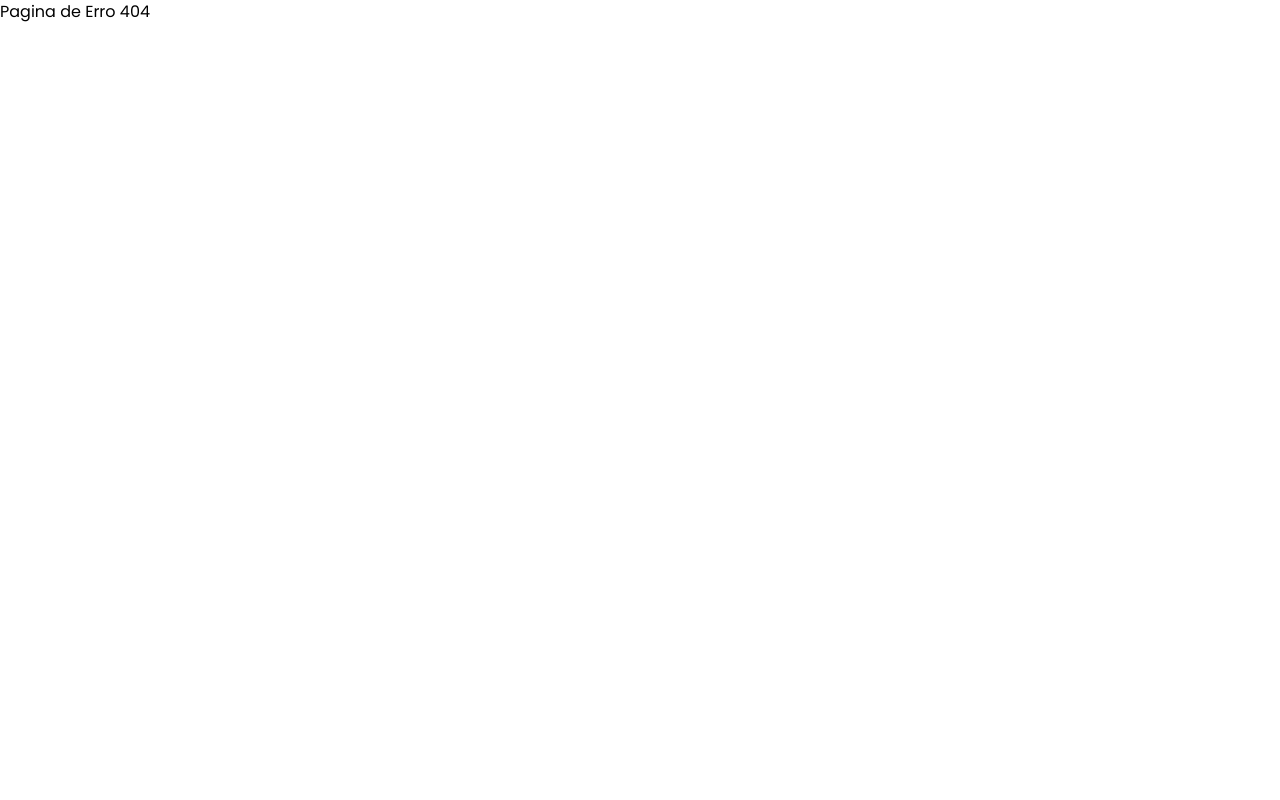
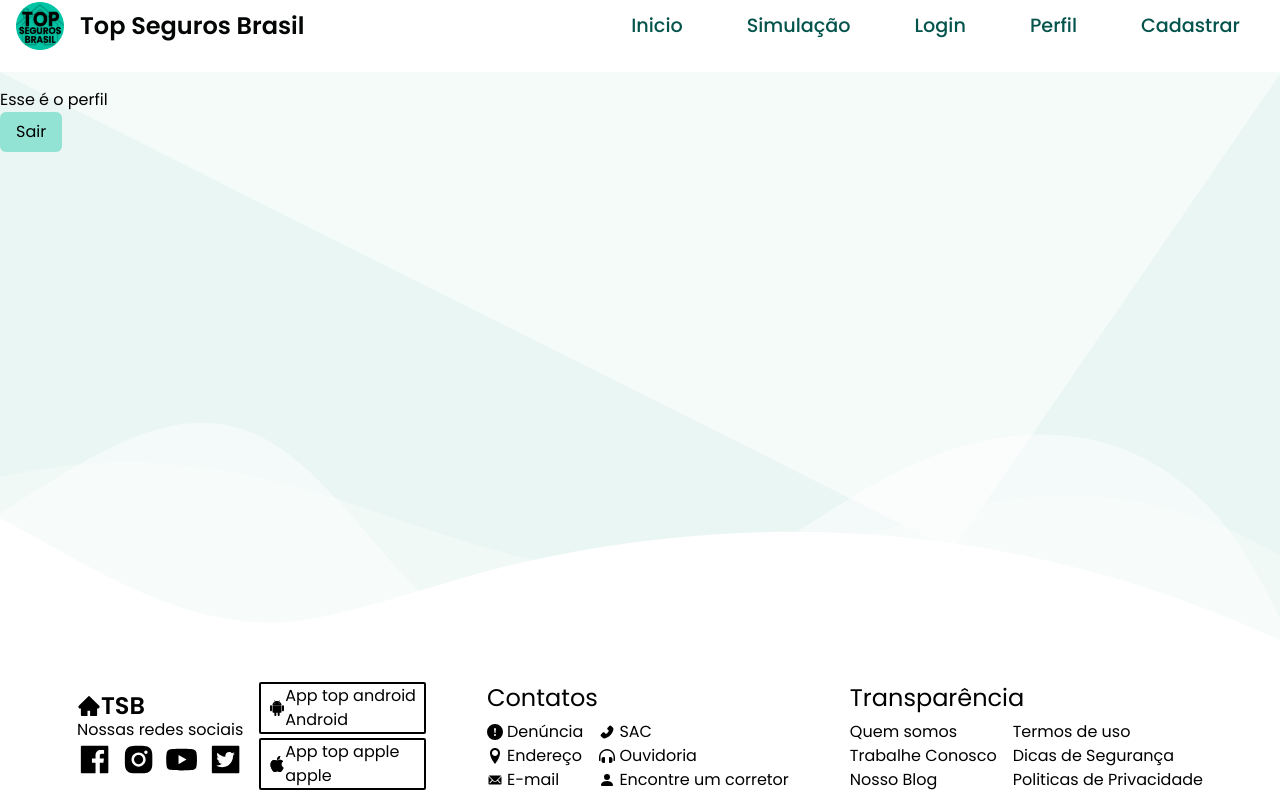
Before and after one commit to duduarsenal/top-seguros-brasil, a React (Vite) app: page /perfil in a window 1280 px wide. Before the commit this address had no page. Built offline with nearby package versions, Linux system fonts and the light colour scheme; sample sign-in values are in the browser's storage.

Commit message:
feat: adding jwt token and validations

```diff
--- a/src/App.jsx
+++ b/src/App.jsx
@@ -1,15 +1,20 @@
-import { useState } from "react";
+import { useContext, useEffect, useState } from "react";
 import { Outlet } from "react-router-dom";
 
 import Header from "./components/Header/Header";
 import Footer from "./components/Footer/Footer";
 import ErrorPopup from "./components/ErrorPopup/ErrorPopup";
 
-import { UserProvider } from "./context/UserContext";
+import { TriangleTop, WavesOpacityBottom } from "./components/Shapes/Shapes";
+import { AuthUser } from "./api/authUser";
+import { UserContext } from "./context/UserContext";
+function App() {
+  const [error, setError] = useState({ state: false, message: "Message undefined" });
+  const {setIsLogged} = useContext(UserContext);
 
-import { TriangleTop, WavesOpacityBottom } from "./components/Shapes/Shapes";
-function App() {
-  const [error, setError] = useState({ state: false, message: "Teste" });
+  useEffect(() => {
+    setIsLogged(AuthUser());
+  }, [])
 
   return (
     <div className="min-h-screen h-max flex flex-col justify-between">
@@ -18,9 +23,7 @@ function App() {
         <main className="w-full min-h-[calc(100vh-220px)] relative py-4 bg-regular-green-opacity z-0">
           <TriangleTop />
           <div className="max-w-[1360px] m-auto">
-          <UserProvider>
-            <Outlet context={[error, setError]} />
-          </UserProvider>
+            <Outlet context={[ error, setError]} />
           </div>
           <WavesOpacityBottom />
         </main>
--- /dev/null
+++ b/src/api/authUser.jsx
@@ -0,0 +1,7 @@
+export function AuthUser() {
+  const jwtToken = localStorage.getItem("tjwt");
+
+  if (!jwtToken) return false;
+
+  return true;
+}
--- a/src/components/Header/Header.jsx
+++ b/src/components/Header/Header.jsx
@@ -1,7 +1,12 @@
 import { Link } from "react-router-dom";
 import Logo from '../../assets/favicon.png'
+import { useContext } from "react";
+import { UserContext } from "../../context/UserContext";
 
 export default function Header() {
+
+    const {isLogged} = useContext(UserContext)
+
     return (
         <nav className="flex justify-between h-[3.25rem] px-4">
             <div className="flex gap-4 items-center">
@@ -13,6 +18,7 @@ export default function Header() {
                 {/* <li className="h-full"><Link to="/" className="w-max h-full flex items-center px-6 hover:bg-light-green-opacity">Nossos Seguros</Link></li> */}
                 <li className="h-full"><Link to="/simulacao" className="h-full flex items-center px-6 hover:bg-light-green-opacity">Simulação</Link></li>
                 <li className="h-full"><Link to="/login" className="h-full flex items-center px-6 hover:bg-light-green-opacity">Login</Link></li>
+                <li className="h-full"><Link to="/perfil" className={`${isLogged ? 'flex' : 'hidden'} h-full items-center px-6 hover:bg-light-green-opacity`}>Perfil</Link></li>
                 <li className="h-full"><Link to="/cadastro" className="h-full flex items-center px-6 hover:bg-light-green-opacity">Cadastrar</Link></li>
             </ul>
         </nav>
--- a/src/context/UserContext.jsx
+++ b/src/context/UserContext.jsx
@@ -4,9 +4,10 @@ export const UserContext = createContext();
 
 export const UserProvider = ({ children }) => {
   const [userID, setUserID] = useState(null);
+  const [isLogged, setIsLogged] = useState();
 
   return (
-    <UserContext.Provider value={{ userID, setUserID }}>
+    <UserContext.Provider value={{ userID, setUserID, isLogged, setIsLogged }}>
       {children}
     </UserContext.Provider>
   );
--- a/src/main.jsx
+++ b/src/main.jsx
@@ -9,13 +9,20 @@ import SeguroDetails from "./pages/SeguroDetails/SeguroDetails";
 import Login from "./pages/Login/Login";
 import Cadastrar from "./pages/Cadastrar/Cadastrar";
 import ErrorPage from "./pages/Error/ErrorPage";
+import Perfil from './pages/Perfil/Perfil'
 
 import { createBrowserRouter, RouterProvider } from "react-router-dom";
+import { PrivateRoute } from "./routes/PrivateRoute.jsx";
+import { AuthUser } from "./api/authUser.jsx";
+import { UserProvider } from "./context/UserContext.jsx";
 
 const router = createBrowserRouter([
   {
     path: "/",
-    element: <App />,
+    element: (
+      <UserProvider>
+        <App />
+      </UserProvider>),
     errorElement: <ErrorPage />,
     children: [
       {
@@ -25,6 +32,14 @@ const router = createBrowserRouter([
       {
         path: "/simulacao",
         element: <Simulacao />,
+      },
+      {
+        path: "/perfil",
+        element: (
+          <PrivateRoute AuthUser={AuthUser}>
+            <Perfil />
+          </PrivateRoute>
+        ),
       },
       {
         path: "/login",
@@ -45,6 +60,6 @@ const router = createBrowserRouter([
 
 ReactDOM.createRoot(document.getElementById("root")).render(
   <React.StrictMode>
-      <RouterProvider router={router} />
+    <RouterProvider router={router} />
   </React.StrictMode>
 );
--- a/src/pages/Login/Login.jsx
+++ b/src/pages/Login/Login.jsx
@@ -8,17 +8,22 @@ export default function Login() {
     const [nameValue, setNameValue] = useState("")
     const [passValue, setPassValue] = useState("")
 
-    const {userID, setUserID} = useContext(UserContext);
+    const {setIsLogged} = useContext(UserContext);
 
     const handleBtn = (e) => {
         e.preventDefault();
 
         AuthLogin(nameValue, passValue)
-        .then((data) => setUserID(data.userID))
-        .then(() => { navigate("/") })
+        .then((data) => {
+            setIsLogged(true);
+            localStorage.setItem("tjwt", data.tokenJWT);
+        })
+        .then(() => { navigate("/perfil") })
         .catch((error) => console.log(error))
-        // console.log(nameValue, passValue)
-        // return navigate("/");
+    }
+
+    function teste(){
+        console.log("teste")
     }
 
     return (
--- /dev/null
+++ b/src/pages/Perfil/Perfil.jsx
@@ -0,0 +1,22 @@
+import { useContext } from "react";
+import { UserContext } from "../../context/UserContext";
+import { useNavigate } from "react-router-dom";
+
+export default function Perfil(){
+
+    const {setIsLogged} = useContext(UserContext)
+    const navigate = useNavigate();
+
+    function handleLogout(){
+        setIsLogged(false)
+        localStorage.removeItem("tjwt")
+        navigate("/login");
+    }
+
+    return (
+        <>
+            <h1>Esse é o perfil</h1>
+            <button className="bg-light-green-opacity px-4 py-2 hover:bg-light-green rounded-md transition-all" onClick={handleLogout}>Sair</button>
+        </>
+    );
+}
--- /dev/null
+++ b/src/routes/PrivateRoute.jsx
@@ -0,0 +1,17 @@
+import { Navigate } from "react-router-dom";
+
+export function PrivateRoute({children, AuthUser}){
+
+    const user = AuthUser();
+
+    if (!user){
+        return (
+            <>
+                {console.log("Unauthorized")}
+                <Navigate to="/login"/>
+            </>
+        )
+    }
+
+    return children;
+}
```
Lines whose indentation alone changed are shown as unchanged.
